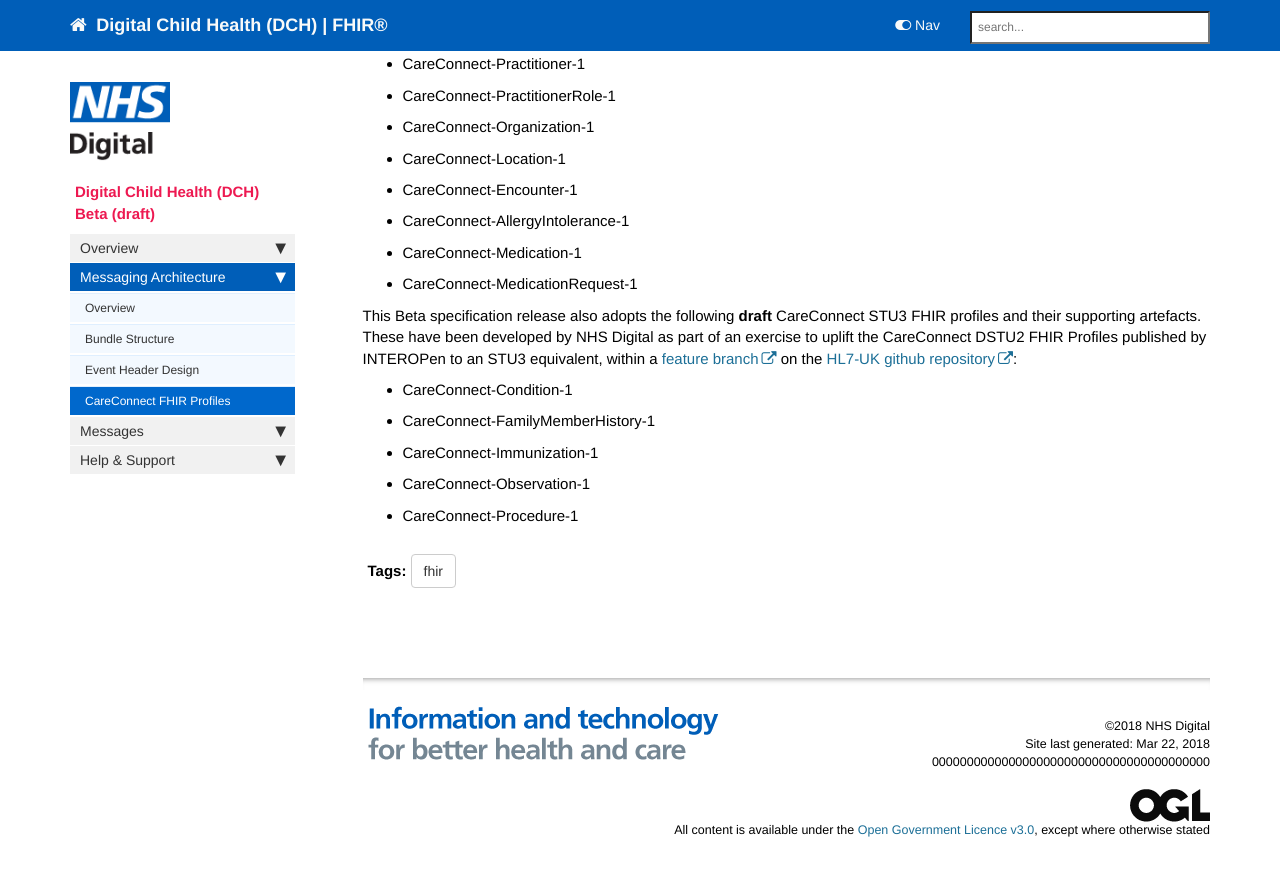
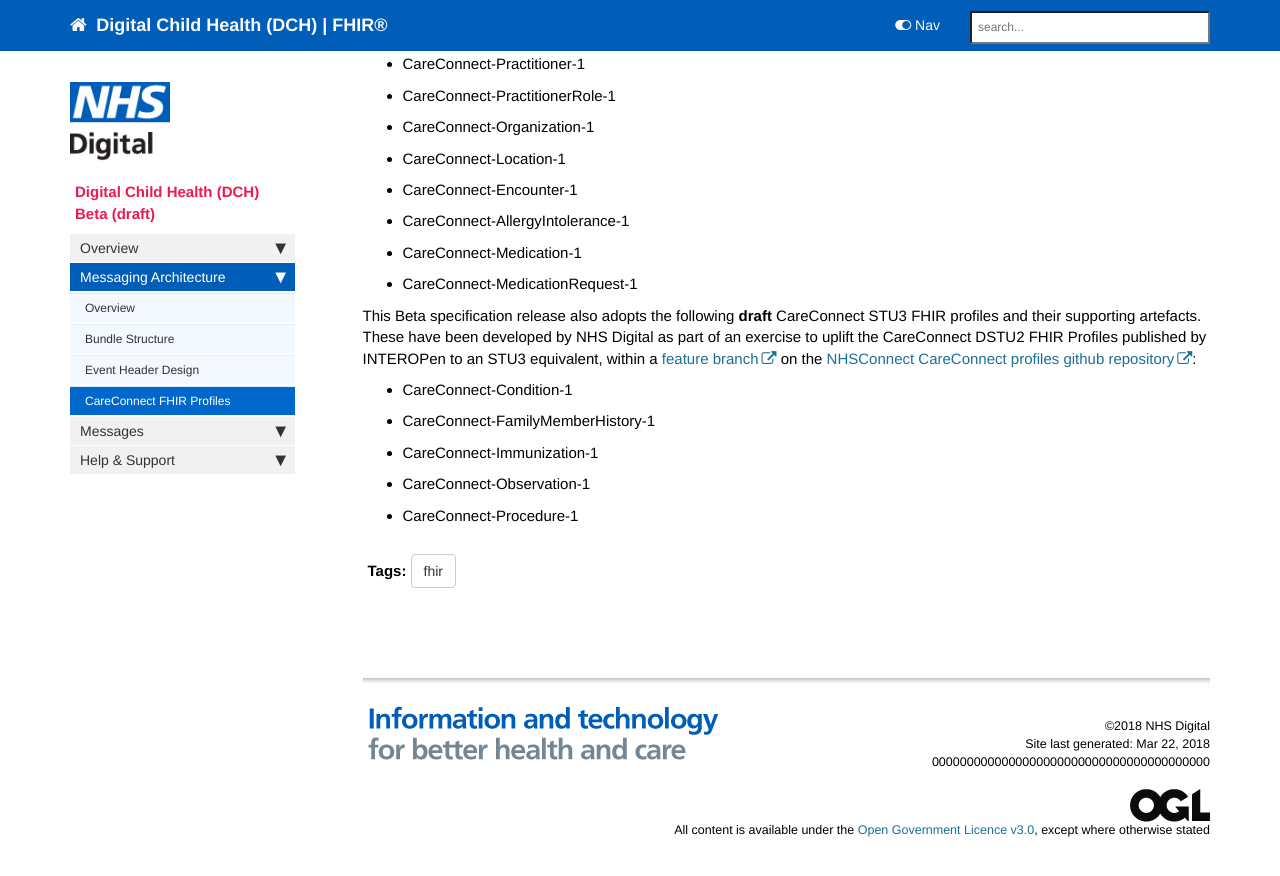
Before and after one commit to nhsconnect/Digital-Child-Health-STU3, a Jekyll site: the page built from pages/explore/explore_careconnect.md, in a window 1280 px wide and 900 px high, scrolled down 707 px. Shown: the top 876 px of the window. Built offline with Jekyll 4.4.1, drawn with Linux system fonts in a browser that asks for light colours; nearby versions of some CDN libraries; our own code applies the rules of GitHub Pages for plain Markdown files; comment, search, counter and statistics services are not loaded.

Commit message:
CareConnect page

```diff
--- a/pages/explore/explore_careconnect.md
+++ b/pages/explore/explore_careconnect.md
@@ -28,7 +28,7 @@ This Beta specification release adopts the following CareConnect STU3 FHIR profi
 - CareConnect-Medication-1
 - CareConnect-MedicationRequest-1
 
-This Beta specification release also adopts the following **draft** CareConnect STU3 FHIR profiles and their supporting artefacts. These have been developed by NHS Digital as part of an exercise to uplift the CareConnect DSTU2 FHIR Profiles published by INTEROPen to an STU3 equivalent, within a [feature branch](https://github.com/HL7-UK/CareConnect-profiles/tree/feature/interopen) on the [HL7-UK github repository](https://github.com/HL7-UK/CareConnect-profiles-STU3):
+This Beta specification release also adopts the following **draft** CareConnect STU3 FHIR profiles and their supporting artefacts. These have been developed by NHS Digital as part of an exercise to uplift the CareConnect DSTU2 FHIR Profiles published by INTEROPen to an STU3 equivalent, within a [feature branch](https://github.com/nhsconnect/CareConnect-profiles/tree/feature/stu3) on the [NHSConnect CareConnect profiles github repository](https://github.com/nhsconnect/CareConnect-profiles):
 
  - CareConnect-Condition-1
  - CareConnect-FamilyMemberHistory-1
```
